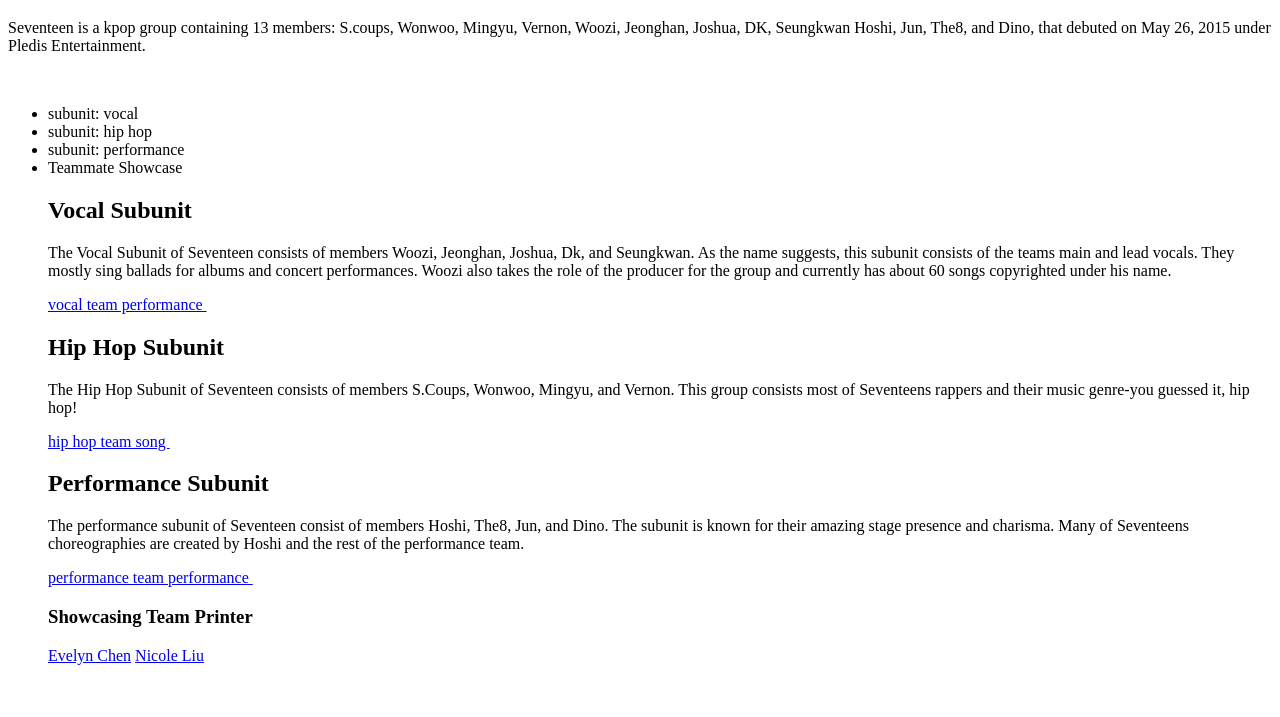
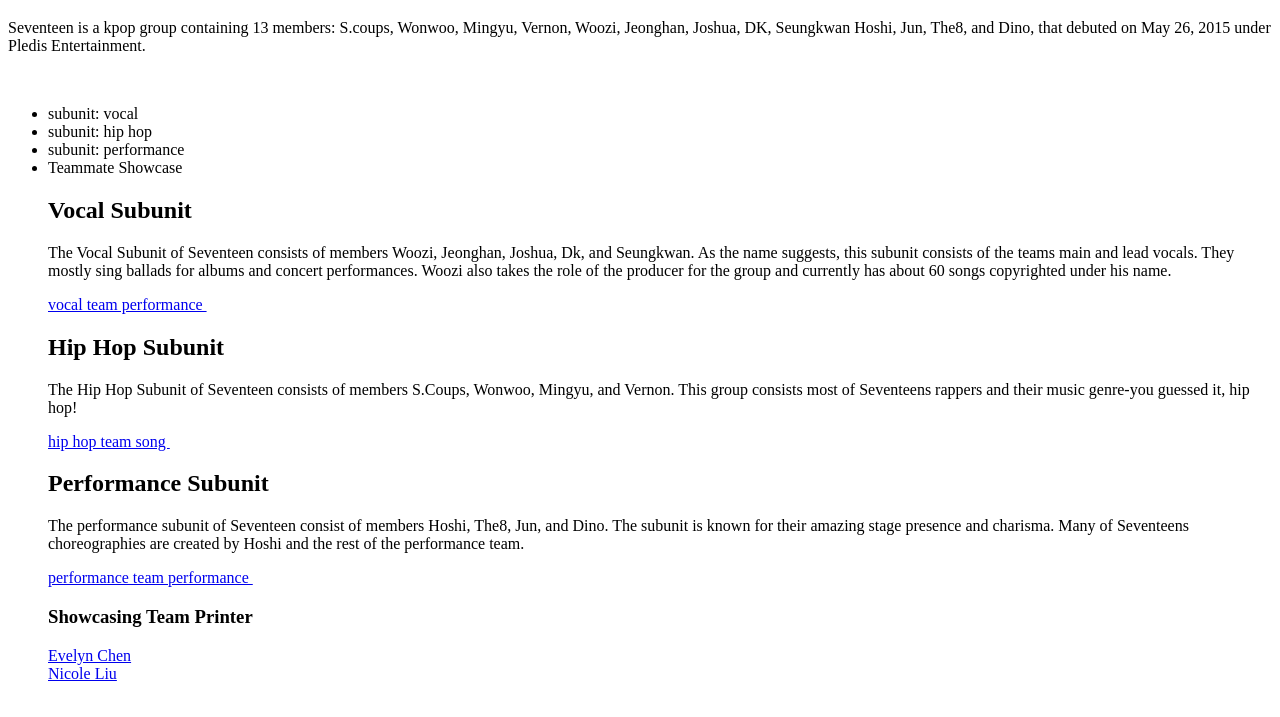
Before and after one commit to Jingy114/fluffy-enigma, a plain HTML site: page index.html in a window 1280 px wide. Shown: the part 61-778 px from the top of the page. Drawn offline with Linux system fonts and the light colour scheme.

Commit message:
Update index.html

```diff
--- a/index.html
+++ b/index.html
@@ -32,6 +32,6 @@
 <img href="https://static.wikia.nocookie.net/girlgroup/images/e/e0/Performance_Team_SEVENTEEN_Henggaræ.jpg/revision/latest?cb=20200621024445">
 
 <h3>Showcasing Team Printer</h3>
-<a href= https://evelynchen3.github.io/web> Evelyn Chen</a>
+<a href= https://evelynchen3.github.io/web> Evelyn Chen</a> <br>
 <a href= https://nicoleliu123.github.io/web> Nicole Liu</a>
 </html>
```
